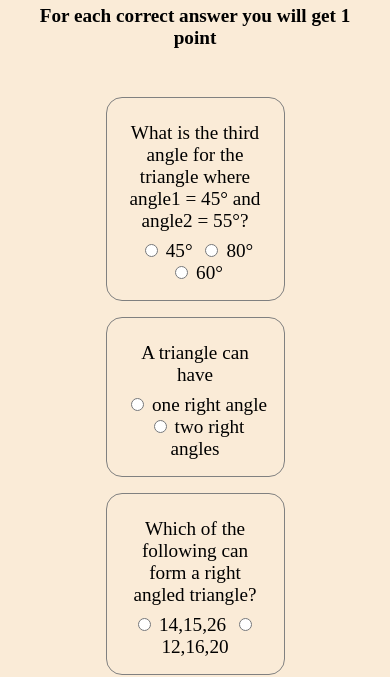
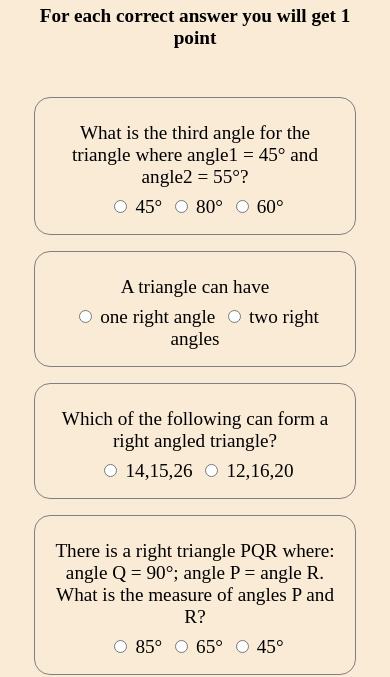
Before and after one commit to anandsr21harshit/FunWithTriangle, a plain HTML site: page index.html in a window 390 px wide. Shown: the part 197-874 px from the top of the page. Drawn offline with Linux system fonts and the light colour scheme.

Commit message:
Update style.css

```diff
--- a/style.css
+++ b/style.css
@@ -85,3 +85,10 @@ input{
     margin: 1rem auto;
     font-weight: bold;
 }
+
+@media screen and (max-width:600px){
+    .question-container{
+        width: 90%;
+    }
+
+}
```
